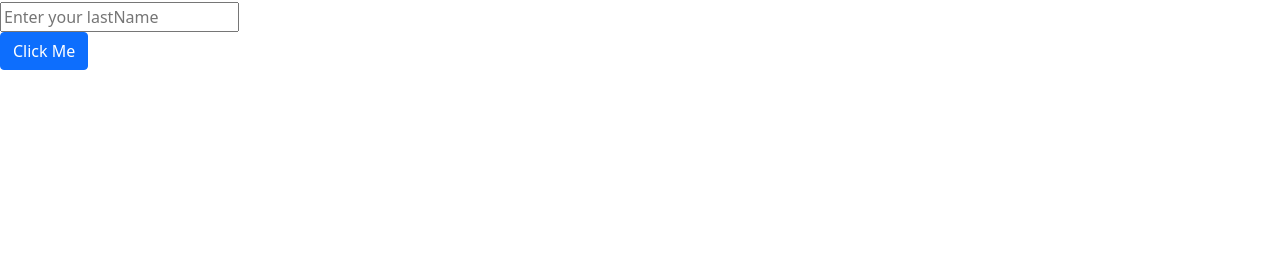
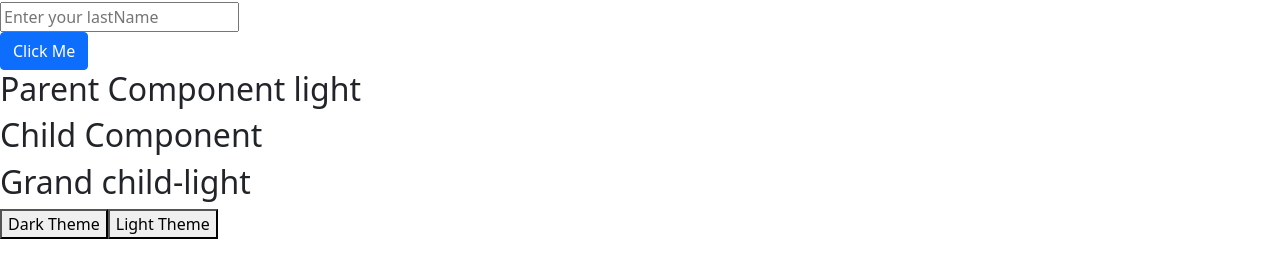
Before and after one commit to siva-vadlamuri/reactjs-2110-2, a React (Create React App) app: page /aboutus in a window 1280 px wide. Shown: the part 386-664 px from the top of the page. Built offline with nearby package versions, Linux system fonts and the light colour scheme.

Commit message:
useReducer

```diff
--- a/package.json
+++ b/package.json
@@ -12,6 +12,7 @@
     "react-dom": "^17.0.2",
     "react-router-dom": "^6.0.0",
     "react-scripts": "4.0.3",
+    "swiper": "^7.2.0",
     "web-vitals": "^1.1.2"
   },
   "scripts": {
--- a/src/Components/About/About.js
+++ b/src/Components/About/About.js
@@ -1,5 +1,6 @@
 import { useState, useRef } from "react";
 import { useEffect } from "react/cjs/react.development";
+import Parent from "../context/Parent";
 // useState
 function About() {
   // Rules Of Hooks
@@ -77,6 +78,7 @@ function About() {
       >
         Click Me
       </button>
+      <Parent />
     </div>
   );
 }
--- a/src/Components/Footer/Footer.js
+++ b/src/Components/Footer/Footer.js
@@ -1,12 +1,28 @@
-import React from 'react'
-import './Footer.css';
+import React from "react";
+import "./Footer.css";
+import { Swiper, SwiperSlide } from "swiper/react/swiper-react";
+
+// Import Swiper styles
+// import "swiper/css";
 
 function Footer() {
-    return (
-        <div className="footer bg-dark text-white">
-            <h2>Footer</h2>
-        </div>
-    )
+  return (
+    <div>
+      <h2>Hello world</h2>
+      <Swiper
+        spaceBetween={50}
+        slidesPerView={3}
+        onSlideChange={() => console.log("slide change")}
+        onSwiper={(swiper) => console.log(swiper)}
+      >
+        <SwiperSlide>Slide 1</SwiperSlide>
+        <SwiperSlide>Slide 2</SwiperSlide>
+        <SwiperSlide>Slide 3</SwiperSlide>
+        <SwiperSlide>Slide 4</SwiperSlide>
+        ...
+      </Swiper>
+    </div>
+  );
 }
 
-export default Footer
+export default Footer;
--- a/src/Components/Routes/RoutesComponent.js
+++ b/src/Components/Routes/RoutesComponent.js
@@ -4,6 +4,7 @@ import Contact from "../Contact/Contact";
 import Home from "../Home/Home";
 import UserDetail from "../UserDetail/UserDetail";
 import { Routes, Route } from "react-router-dom";
+import Counter from "../reducer/Counter";
 // import {BrowserRouter as Router,Switch} from 'react-router-dom';
 // Switch
 
@@ -14,6 +15,7 @@ function RoutesComponent() {
       <Route path="/aboutus" element={<About />} />
       <Route path="/contactus" element={<Contact />} />
       <Route path="/user/:id" element={<UserDetail />} />
+      <Route path="/counter" element={<Counter />} />
     </Routes>
   );
 }
--- /dev/null
+++ b/src/Components/context/Child.js
@@ -0,0 +1,13 @@
+import React from "react";
+import GrandChild from "./GrandChild";
+
+function Child() {
+  return (
+    <div>
+      <h2>Child Component </h2>
+      <GrandChild />
+    </div>
+  );
+}
+
+export default Child;
--- /dev/null
+++ b/src/Components/context/GrandChild.js
@@ -0,0 +1,28 @@
+import React, { useContext } from "react";
+import { ThemeContext } from "./Parent";
+
+function GrandChild() {
+  const { theme, setTheme } = useContext(ThemeContext);
+
+  return (
+    <div>
+      <h2>Grand child-{theme} </h2>
+      <button
+        onClick={() => {
+          setTheme("dark");
+        }}
+      >
+        Dark Theme
+      </button>
+      <button
+        onClick={() => {
+          setTheme("light");
+        }}
+      >
+        Light Theme
+      </button>
+    </div>
+  );
+}
+
+export default GrandChild;
--- /dev/null
+++ b/src/Components/context/Parent.js
@@ -0,0 +1,16 @@
+import React, { useState } from "react";
+import Child from "./Child";
+export const ThemeContext = React.createContext();
+function Parent() {
+  const [theme, setTheme] = useState("light");
+  return (
+    <div>
+      <h2>Parent Component {theme} </h2>
+      <ThemeContext.Provider value={{ theme, setTheme }}>
+        <Child />
+      </ThemeContext.Provider>
+    </div>
+  );
+}
+
+export default Parent;
--- /dev/null
+++ b/src/Components/reducer/Counter.js
@@ -0,0 +1,39 @@
+import React, { useReducer } from "react";
+
+function Counter() {
+  // useReducer hook is used for handle the complex state
+  const reducer = (currentState, action) => {
+    // console.log(currentState);
+    //   reducer function is used to update the based on action
+    switch (action) {
+      case "INCREMENT":
+        return currentState + 1;
+      case "DECREMENT":
+        return currentState - 1;
+      default:
+        return currentState;
+    }
+  };
+  const [count, dispatch] = useReducer(reducer, 0);
+  return (
+    <div>
+      <h2>Count - {count}</h2>
+      <button
+        onClick={() => {
+          dispatch("INCREMENT");
+        }}
+      >
+        Increment
+      </button>
+      <button
+        onClick={() => {
+          dispatch("DECREMENT");
+        }}
+      >
+        Decrement
+      </button>
+    </div>
+  );
+}
+
+export default Counter;
```
Also changed, not shown: src/App.js (+7 -8 lines), 1 other file (tests, documents, lock files or other folders).
